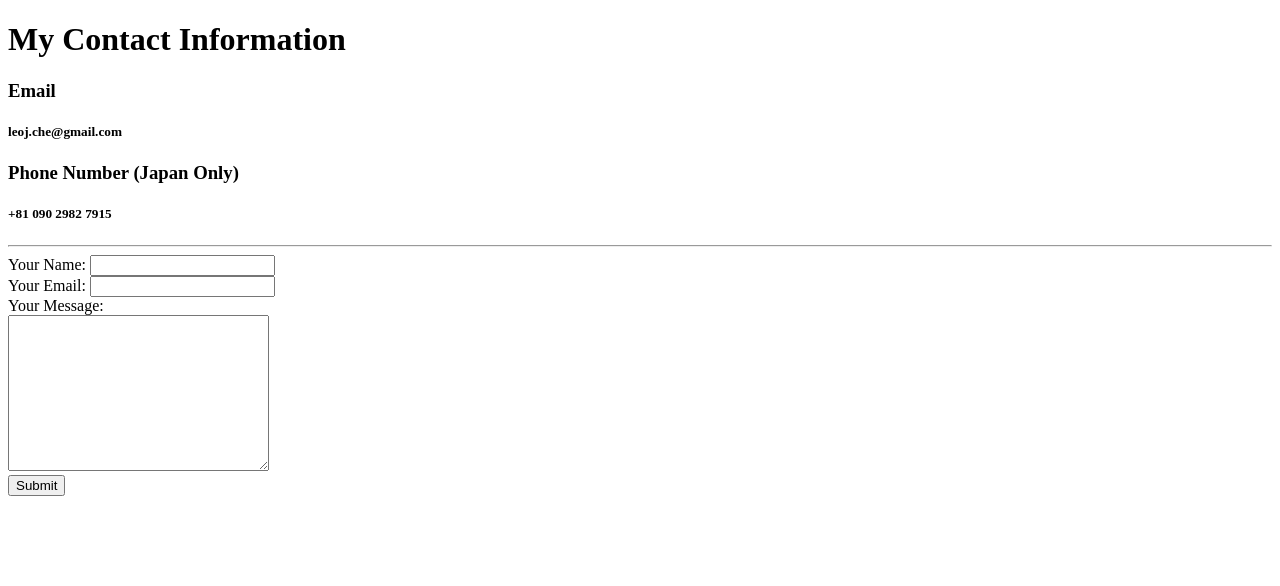
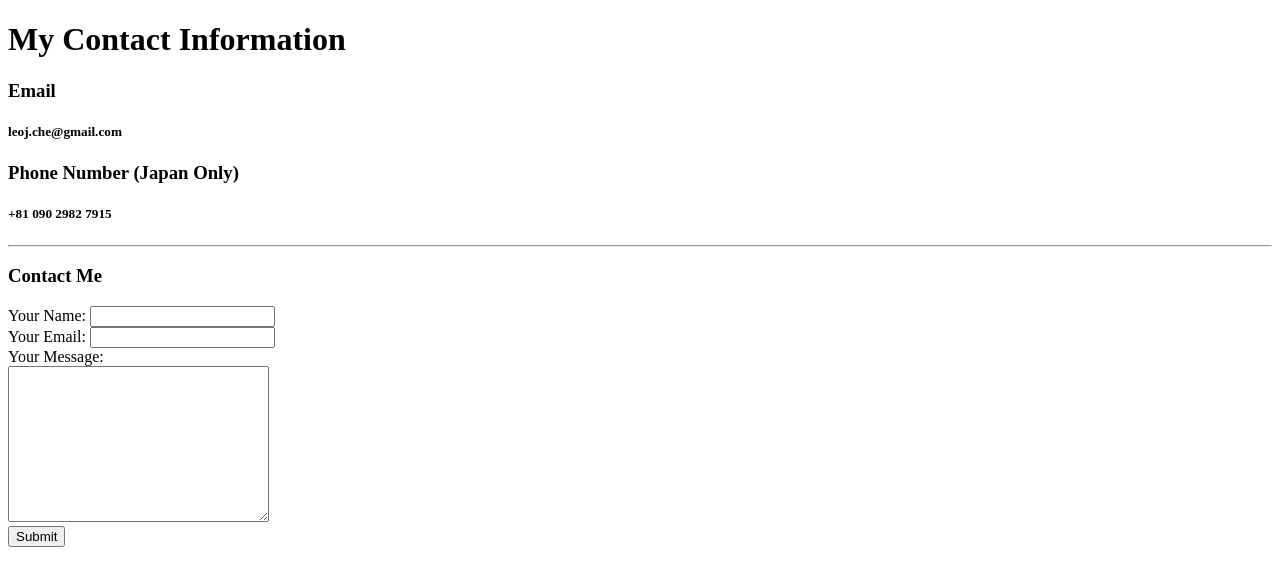
Before and after one commit to Drifloon360/CV, a plain HTML site: page Contact-Details.html in a window 1280 px wide. Drawn offline with Linux system fonts and the light colour scheme.

Commit message:
Added "Contact Me" heading to contact page

```diff
--- a/Contact-Details.html
+++ b/Contact-Details.html
@@ -15,6 +15,7 @@
     <h5>+81 090 2982 7915</h5>
 </body>
 <hr>
+<h3>Contact Me</h3>
 <form action="mailto:leoj.che@gmail.com" method="POST" enctype="text/plain">
     <label>Your Name:</label>
     <input type="text" name="yourName"><br>
```
